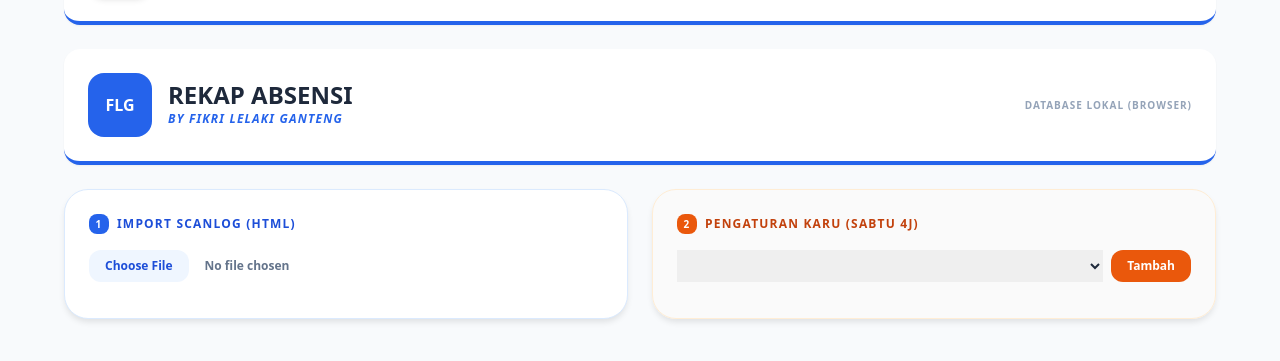
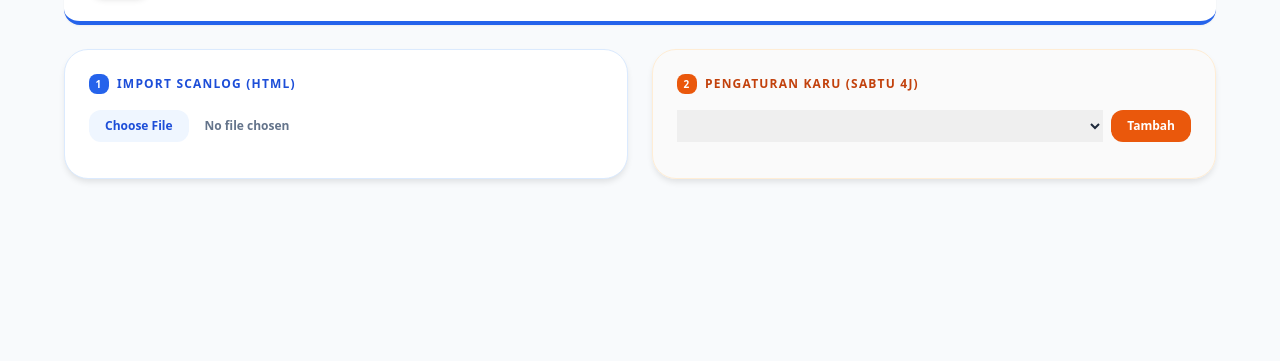
Before and after one commit to Arch209/absensi-karyawan-rs, a website: page index.html in a window 1280 px wide. Shown: the part 123-484 px from the top of the page. Drawn offline with nearby package versions, Linux system fonts and the light colour scheme.

Commit message:
fix double header

```diff
--- a/index.html
+++ b/index.html
@@ -39,19 +39,6 @@
             </div>
         </div>
 
-        <div class="flex items-center justify-between bg-white p-6 rounded-2xl shadow-sm border-b-4 border-blue-600">
-            <div class="flex items-center gap-4">
-                <div class="w-16 h-16 bg-blue-600 rounded-2xl flex items-center justify-center text-white font-black">FLG</div>
-                <div>
-                    <h1 class="text-2xl font-black text-slate-800 leading-none uppercase">Rekap Absensi</h1>
-                    <p class="text-blue-600 font-bold tracking-widest text-xs mt-1 uppercase italic">By Fikri Lelaki Ganteng</p>
-                </div>
-            </div>
-            <div class="text-right hidden md:block">
-                <p class="text-[10px] text-slate-400 font-bold uppercase tracking-widest">Database Lokal (Browser)</p>
-                <p class="text-xs font-medium text-slate-500" id="currentDate"></p>
-            </div>
-        </div>
 
         <div class="grid grid-cols-1 md:grid-cols-2 gap-6 no-print">
             <div class="card border-blue-100">
```
